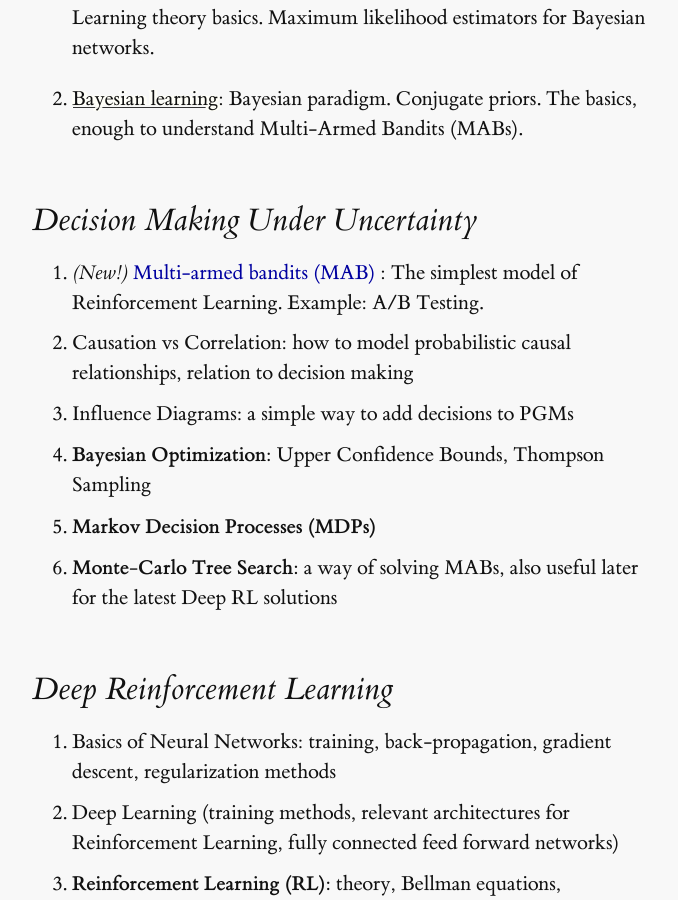
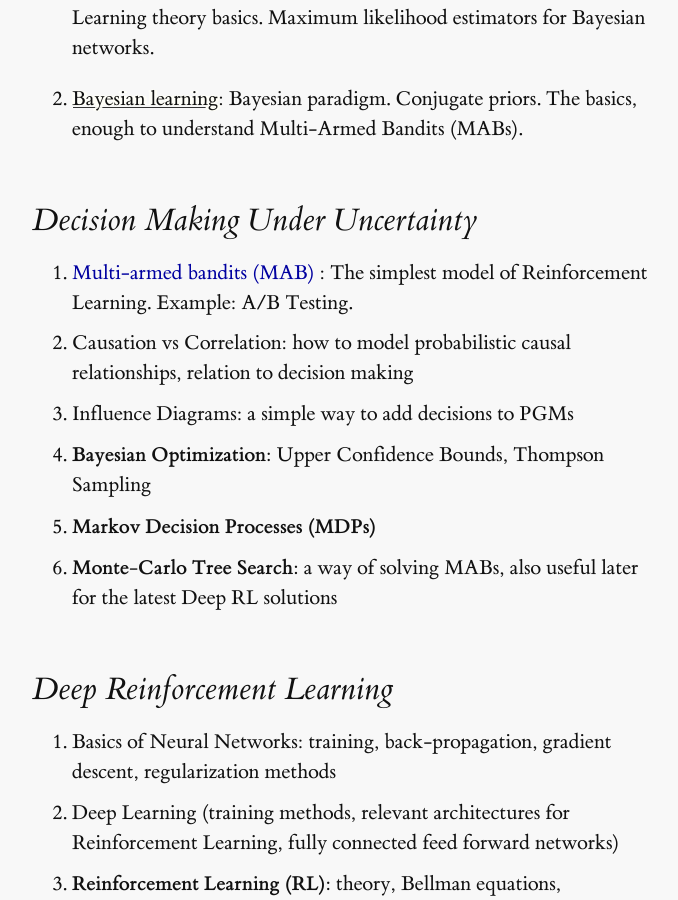
Before and after one commit to compthinking/RLCourseNotes, a Jekyll site: the page built from index.md, in a window 1280 px wide and 900 px high, scrolled down 2744 px. Shown: the whole window, without its empty margins (128-806 px from the left). Built offline with Jekyll 4.4.1, drawn with Linux system fonts in a browser that asks for light colours.

Commit message:
index update

```diff
--- a/index.md
+++ b/index.md
@@ -62,7 +62,7 @@ More practical applications of these methods are used regularly in areas such as
 4. [Bayesian learning](learning/bayesian/): Bayesian paradigm. Conjugate priors. The basics, enough to understand Multi-Armed Bandits (MABs).
 
 ## Decision Making Under Uncertainty
-1. *(New!)* [Multi-armed bandits (MAB)](decision/MultiArmedBandits/) : The simplest model of Reinforcement Learning. Example: A/B Testing.
+1. [Multi-armed bandits (MAB)](decision/MultiArmedBandits/) : The simplest model of Reinforcement Learning. Example: A/B Testing.
 1. Causation vs Correlation: how to model probabilistic causal relationships, relation to decision making
 1. Influence Diagrams: a simple way to add decisions to PGMs
 1. **Bayesian Optimization:** Upper Confidence Bounds, Thompson Sampling
```
